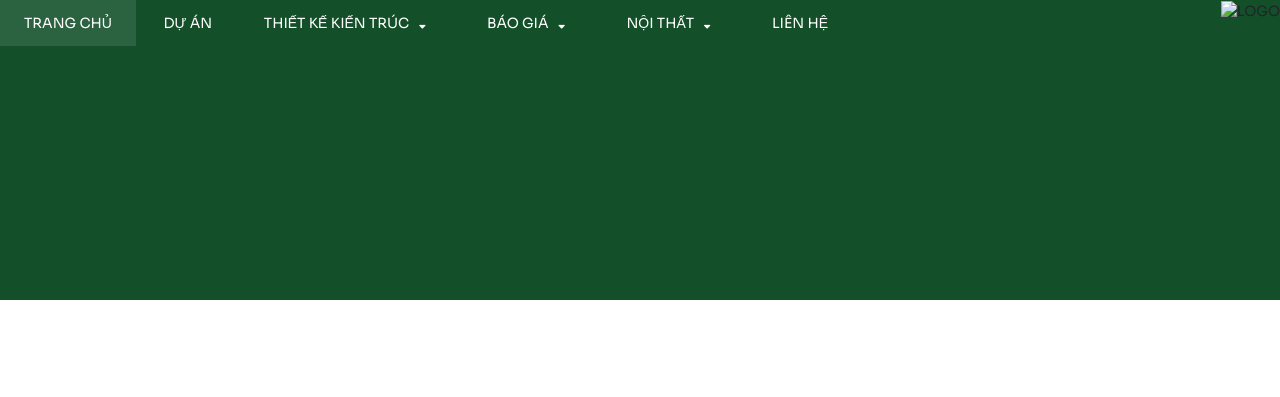
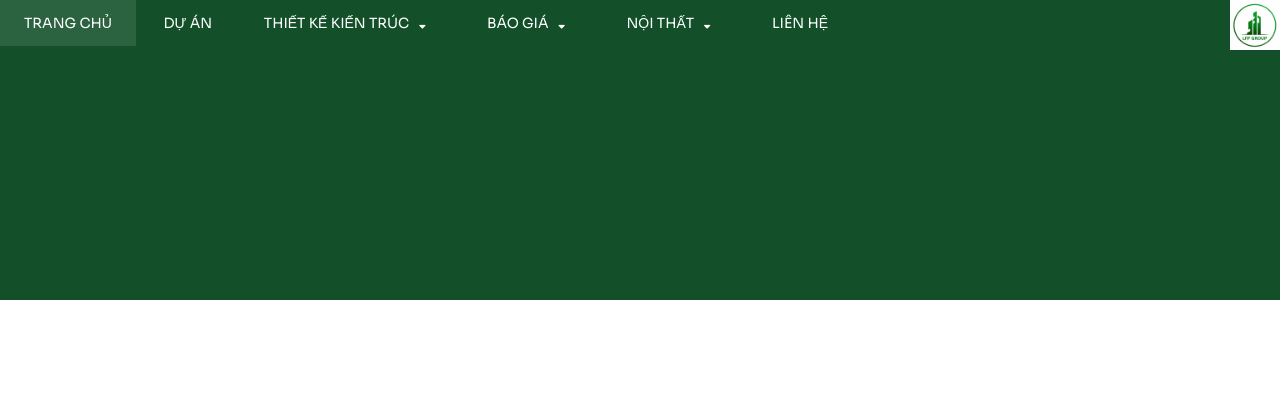
Before and after one commit to dennisnguyenit/lfp, a plain HTML site: page index.html in a window 1280 px wide. Shown: the top 397 px of the page. Drawn offline with nearby package versions, Linux system fonts and the light colour scheme.

Commit message:
update a little

```diff
--- a/index.html
+++ b/index.html
@@ -80,7 +80,7 @@
                 </li>
                 <li><a href="">liên hệ</a></li>
                 <div class="logo">
-                    <img src="/Images/logo/logo2.jpg" alt="logo" class="image-logo" width="50">
+                    <img src="logo2.jpg" alt="logo" class="image-logo" width="50">
                 </div>
             </ul>
         </div>
```
